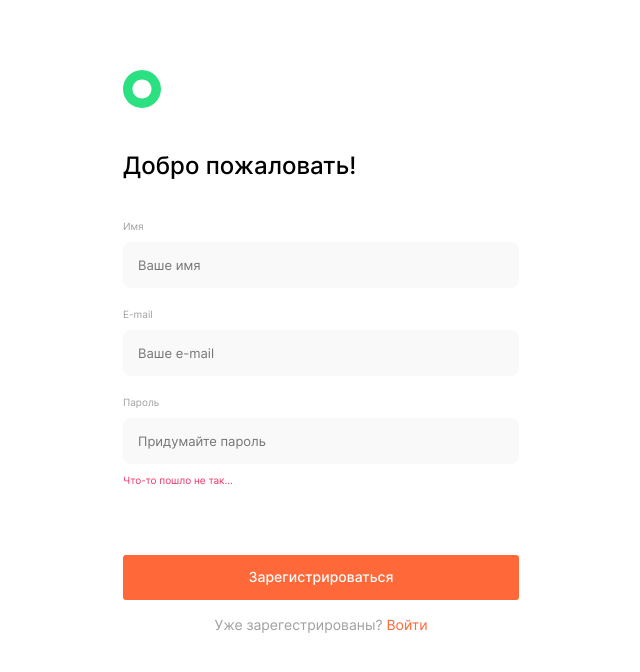
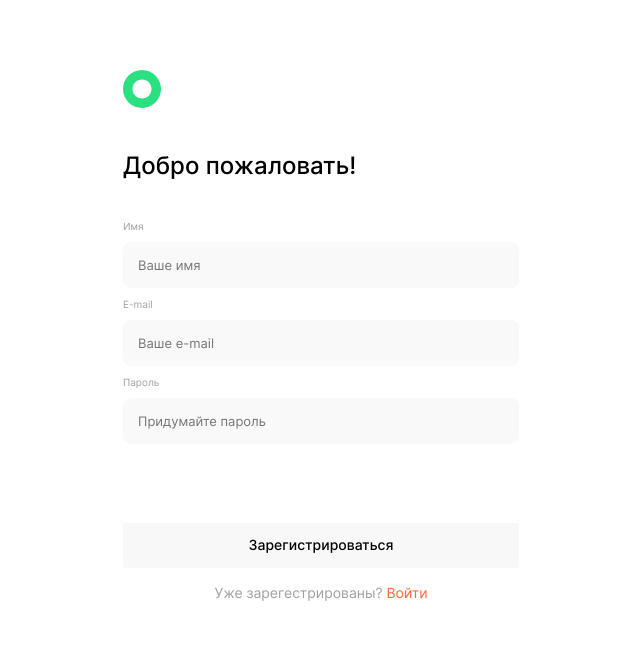
Before and after one commit to IrinaChuprakova/movies-explorer-frontend, a React (Create React App) app: page /signup in a window 1280 px wide. Shown: the top 672 px of the page, without its empty margins (319-959 px from the left). Built offline with nearby package versions, Linux system fonts and the light colour scheme; no server answers.

Commit message:
register form valid

```diff
--- a/src/components/App/App.js
+++ b/src/components/App/App.js
@@ -82,7 +82,7 @@ function App() {
       })
       .catch((error) => { console.log(error); })
   }
-  console.log(loggedIn)
+  // console.log(loggedIn)
 
   const location = useLocation();
 
@@ -107,7 +107,7 @@ function App() {
           component={SavedMovies}
         />
 
-        <Route path="/profile"
+        <ProtectedRoute path="/profile"
           loggedIn={loggedIn}
           component={Profile}
         />
--- a/src/components/Profile/Profile.js
+++ b/src/components/Profile/Profile.js
@@ -1,18 +1,21 @@
 import './Profile.css';
-import Logo from '../Logo/Logo';
+import React from "react";
+import { CurrentUserContext } from '../../contexts/CurrentUserContext';
+
 
 function Profile(){
+    const currentUser = React.useContext(CurrentUserContext);
     return(
         <section className="profile">
-        <h1 className="profile__title"> Привет, Виталий! </h1>
+        <h1 className="profile__title"> Привет,{currentUser.name} </h1>
         <form className="profile__form">
         <div className="profile__container">
         <label className="profile__label" type="text" placeholder="Ваше имя" minLength="2" maxLength="30" required>Имя</label>
-        <input className="profile__input"></input>
+        <input className="profile__input" value={currentUser.name} o></input>
         </div>
         <div className="profile__container">
         <label className="profile__label" type="email" placeholder="Ваше e-mail" required>E-mail</label>
-        <input className="profile__input"></input>
+        <input className="profile__input" value={currentUser.email}></input>
         </div>
         <button className="profile__btn-edit" type="button"> Редактировать </button>
         <button className="profile__btn-logout" type="button"> Выйти из аккаунта </button>
--- a/src/components/Register/Register.css
+++ b/src/components/Register/Register.css
@@ -24,7 +24,7 @@
     background: #F9F9F9;
     border-radius: 8px;
     border: none;
-    margin: 10px 0 20px;
+    margin: 10px 0 10px;
     padding: 15px;
     font-weight: 400;
     font-size: 13px;
@@ -42,7 +42,6 @@
 
 }
 .register__btn{
-    background: #FF6838;
     border: none;
     border-radius: 3px;
     padding-top: 13px;
@@ -54,6 +53,14 @@
     color: #FFFFFF;
     margin-top: 69px;
     cursor: pointer;
+}
+.register__btn_valid{
+    background: #FF6838;
+}
+
+.register__btn_error-validation{
+    background: #F8F8F8;
+    color: #000;
 }
 .register__link{
     text-decoration: none;
--- a/src/components/Register/Register.js
+++ b/src/components/Register/Register.js
@@ -6,12 +6,7 @@ import  FormValidate from "../FormValidate/FormValidate";
 
 function Register(props){
     const {values, handleChange, errors, isValid, resetForm} = FormValidate();
-
-    function handleInput(evt) {
-        handleChange(evt);
-        console.log(errors);
-    }
-
+    console.log(isValid);
     function handleSubmit(evt) {
         evt.preventDefault();
         props.onRegister(values.name,values.email,values.password);
@@ -23,14 +18,15 @@ function Register(props){
         <h1 className="register__title"> Добро пожаловать! </h1>
         <form className="register__form" onSubmit={handleSubmit}>
         <label className="register__label">Имя</label>
-        <input className="register__input" type="text" placeholder="Ваше имя" name="name" value={values.name || ""} onChange={handleInput} minLength="2" maxLength="30" required></input>
-        {/* <span>{errors.email}</span> */}
+        <input className="register__input" type="text" placeholder="Ваше имя" name="name" value={values.name || ""} onChange={handleChange} minLength="2" maxLength="30" required></input>
+        <span className="register__error"> {errors.name} </span>
         <label className="register__label">E-mail</label>
-        <input className="register__input" type="email" placeholder="Ваше e-mail" name="email" value={values.email || ""} onChange={handleInput} required></input>
+        <input className="register__input" type="email" placeholder="Ваше e-mail" name="email" value={values.email || ""} onChange={handleChange} required></input>
+        <span className="register__error"> {errors.email} </span>
         <label className="register__label">Пароль</label>
-        <input className="register__input" type="password" placeholder="Придумайте пароль" name="password" value={values.password || ""} onChange={handleInput} required></input>
-        <span className="register__error"> Что-то пошло не так... </span>
-        <button className="register__btn" type="submit"> Зарегистрироваться </button>
+        <input className="register__input" type="password" placeholder="Придумайте пароль" name="password" value={values.password || ""} onChange={handleChange} required></input>
+        <span className="register__error"> {errors.password} </span>
+        <button className={isValid ? "register__btn register__btn_valid" : "register__btn register__btn_error-validation"} disabled={!isValid} type="submit"> Зарегистрироваться </button>
         <Link to="/signin" className="register__link">Уже зарегестрированы? <span className='register__link_orange'> Войти </span></Link>
         </form>
         </section>
```
